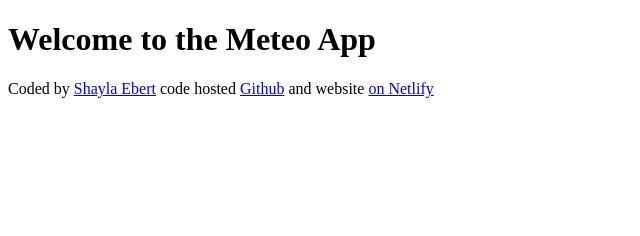
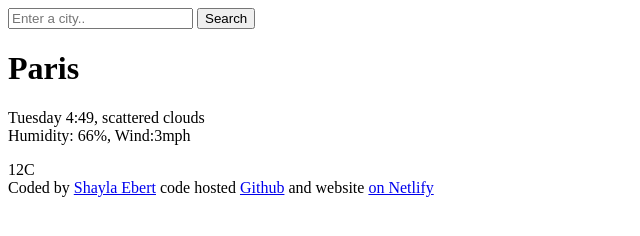
Before and after one commit to Shay2222857/Weatherapp, a plain HTML site: page INDEX.html in a window 1280 px wide. Shown: the whole page, without its empty margins (0-640 px from the left). Drawn offline with Linux system fonts and the light colour scheme.

Commit message:
Input HTML in project

```diff
--- a/INDEX.html
+++ b/INDEX.html
@@ -6,7 +6,22 @@
     <title>Meteo App</title>
 </head>
 <body>
-    <h1>Welcome to the Meteo App</h1>
+    <header>
+        <form>
+            <input type="search" placeholder="Enter a city.." required />
+            <input type="submit" value="Search" />
+        </form>
+    </header>
+    <main>
+        <div>
+    <h1>Paris</h1>
+    <p>
+        Tuesday 4:49, scattered clouds
+        <br />
+        Humidity: 66%, Wind:3mph
+    </p></div>
+     <div>12C</div>
+</main>
     <footer>Coded by
         <a href="https://github.com/Shay2222857"> Shayla Ebert</a>
     code hosted <a href="https://github.com/Shay2222857/Weatherapp">Github</a>
```
